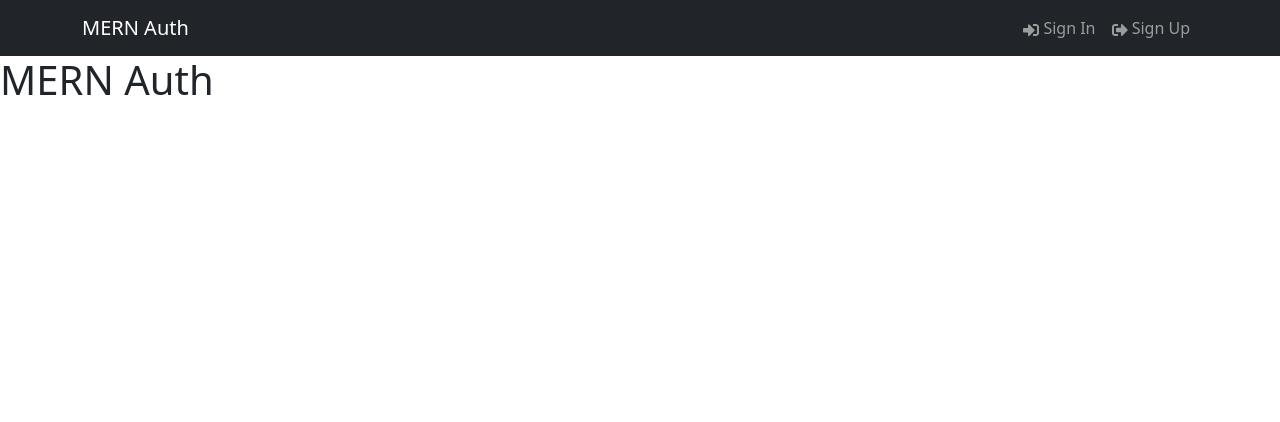
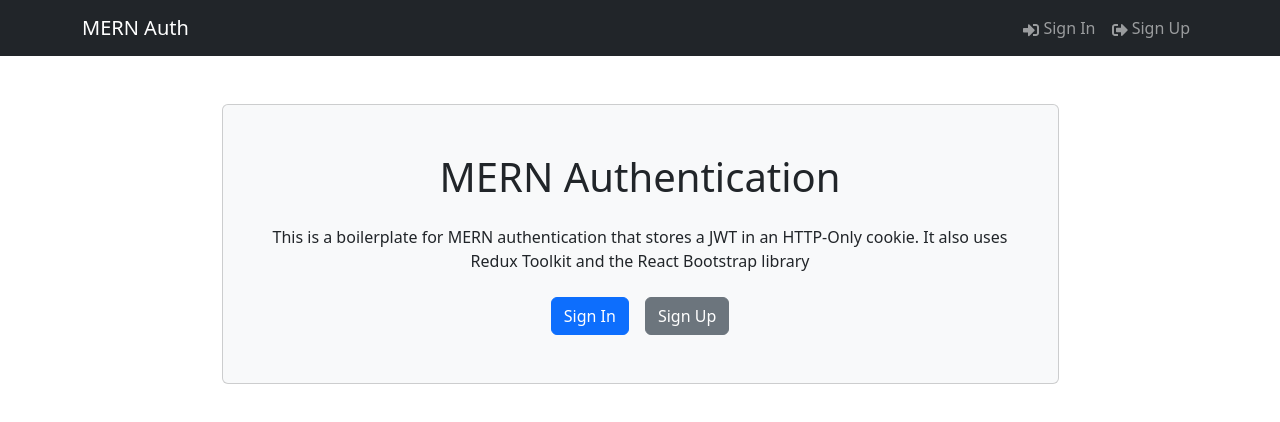
Before and after one commit to githubvsi/mern-auth, a React (Vite) app in the folder frontend/: page / in a window 1280 px wide. Shown: the top 422 px of the page. Built offline with nearby package versions, Linux system fonts and the light colour scheme.

Commit message:
HomeScreen

```diff
--- a/frontend/src/App.jsx
+++ b/frontend/src/App.jsx
@@ -1,10 +1,11 @@
 import Header from './components/Header';
+import HomeScreen from './screens/HomeScreen';
 
 function App() {
   return (
     <>
       <Header />
-      <h1>MERN Auth</h1>
+      <HomeScreen />
     </>
   )
 }
--- /dev/null
+++ b/frontend/src/components/Hero.jsx
@@ -0,0 +1,28 @@
+import { Container, Card, Button } from 'react-bootstrap';
+
+const Hero = () => {
+  return (
+    <div className=' py-5'>
+      <Container className='d-flex justify-content-center'>
+        <Card className='p-5 d-flex flex-column align-items-center hero-card bg-light w-75'>
+          <h1 className='text-center mb-4'>MERN Authentication</h1>
+          <p className='text-center mb-4'>
+            This is a boilerplate for MERN authentication that stores a JWT in
+            an HTTP-Only cookie. It also uses Redux Toolkit and the React
+            Bootstrap library
+          </p>
+          <div className='d-flex'>
+            <Button variant='primary' href='/login' className='me-3'>
+              Sign In
+            </Button>
+            <Button variant='secondary' href='/register'>
+              Sign Up
+            </Button>
+          </div>
+        </Card>
+      </Container>
+    </div>
+  );
+};
+
+export default Hero;
--- /dev/null
+++ b/frontend/src/screens/HomeScreen.jsx
@@ -0,0 +1,9 @@
+import Hero from '../components/Hero';
+
+const HomeScreen = () => {
+    return (
+        <Hero />
+    );
+};
+
+export default HomeScreen;
```
Also changed, not shown: 1 other file (tests, documents, lock files or other folders).
